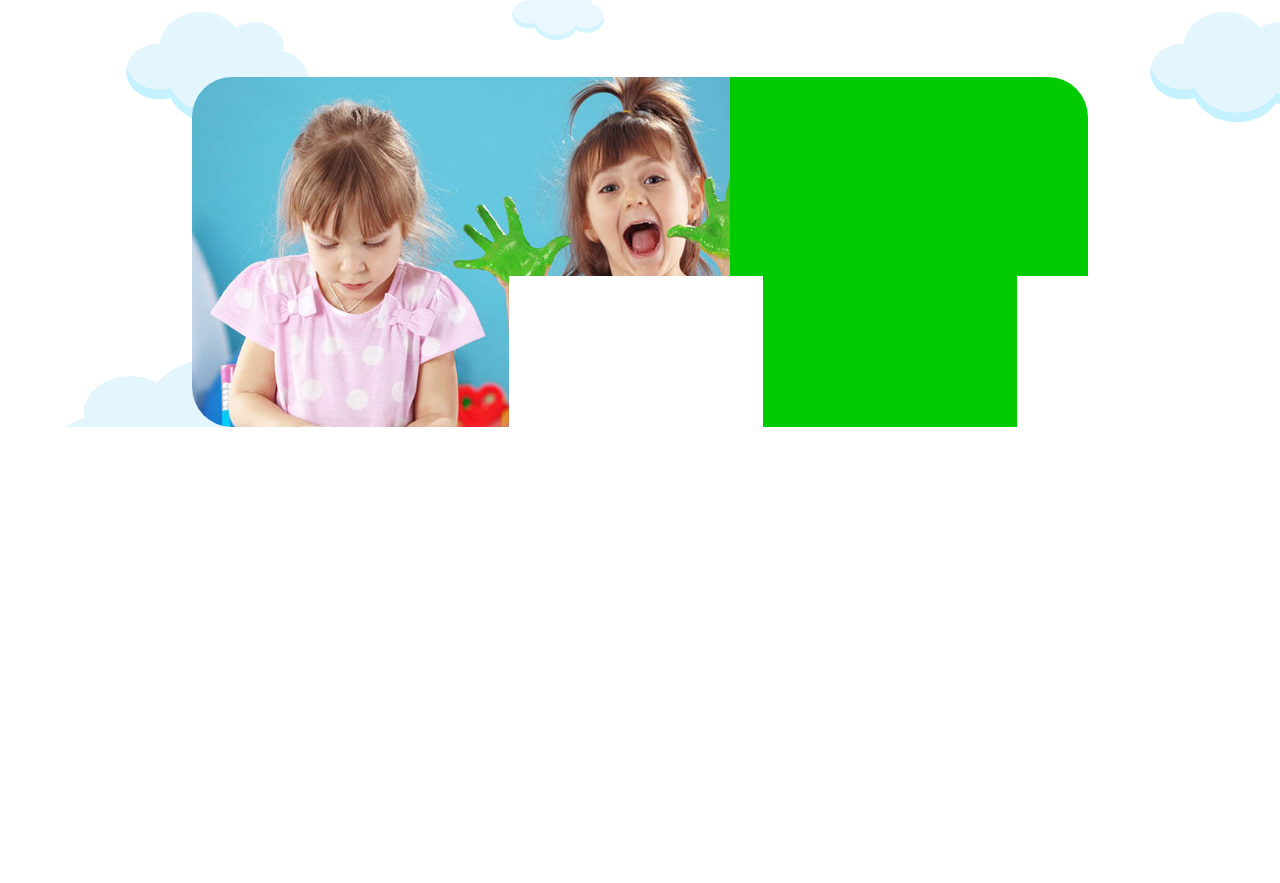
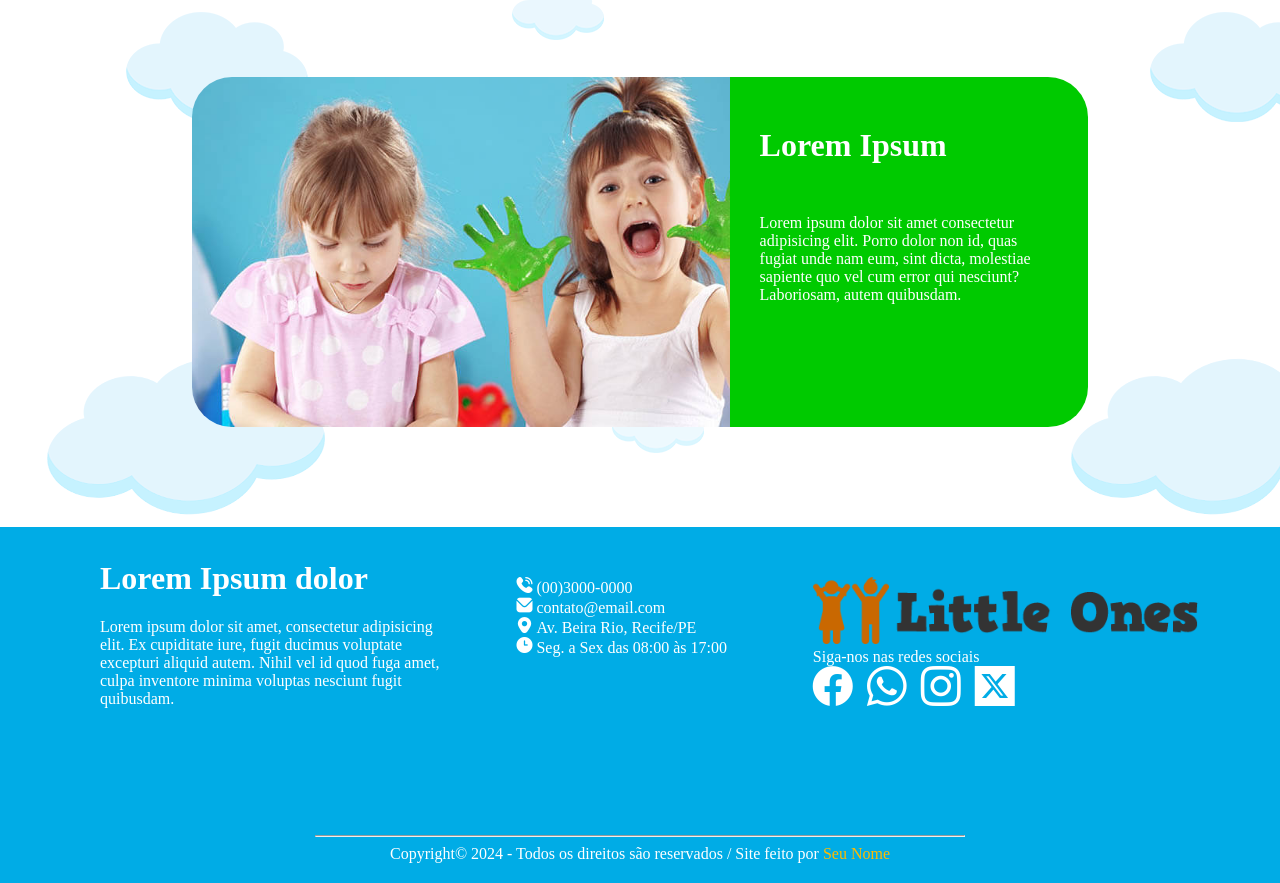
Before and after one commit to fabiooliveirabr/projeto_frontend_01, a plain HTML site: page index.html in a window 1280 px wide. Shown: the part 1249-2132 px from the top of the page. Before the commit the page ends 1676 px from the top, so only its background shows below. Drawn offline with nearby package versions, Linux system fonts and the light colour scheme; a web font is replaced by a local one.

Commit message:
Aula 25/09 finalizada

```diff
--- a/estilo.css
+++ b/estilo.css
@@ -1,4 +1,6 @@
 @import url('https://fonts.googleapis.com/css2?family=Marhey:wght@300..700&display=swap ');
+@import url('https://cdn-uicons.flaticon.com/2.5.0/uicons-solid-rounded/css/uicons-solid-rounded.css');
+@import url('https://cdn-uicons.flaticon.com/2.5.0/uicons-brands/css/uicons-brands.css');
 
 :root{
     --azul_claro: rgb(0, 172, 230);
@@ -116,4 +118,88 @@ body{
     background-color: var(--verde_limao);
     width: 40%;
     border-radius: 0px 40px 40px 0px;
+    color: var(--branco);
+    text-align: left;
 }
+#conteudo_secao_02 h1{
+    margin-top: 50px;
+    margin-left: 30px;
+    margin-right: 30px;
+}
+#conteudo_secao_02 p{
+    margin-top: 50px;
+    margin-left: 30px;
+    margin-right: 30px;
+}
+
+#rodape{
+    background-color: var(--azul_claro);
+    display: flex;
+    padding-left: 100px;
+    padding-right: 100px;
+    padding-top: 50px;
+    margin-top: 100px;
+    flex-wrap: wrap;
+    padding-bottom: 20px;
+}
+
+.conteudos_rodape{
+    width: 33%;
+    height: 250px;
+    color: var(--branco);
+    text-align: left;
+}
+
+.icones{
+    font-size: 40px;
+    margin-right: 10px;
+}
+
+#coluna3 img{
+    width: 400px;
+}
+
+#coluna2 i{
+    margin-left: 60px;
+}
+
+#coluna1 h1{
+    margin-top: -17px;
+}
+
+#copyright{
+    min-width: 100%;
+    color: var(--branco);
+}
+#copyright a{
+    color: var(--amarelo_canario);
+    text-decoration: none;
+}
+#menu_mobile_tablet{
+    background-color: red;
+    height: 70px;
+    display: none;
+    align-items: center;
+    justify-content: left;
+    padding-left: 30px;
+    font-size: 30px;
+    color: var(--branco);
+}
+/* Configuração para Smartphones */
+@media screen and (max-width: 480px){
+    #menu_mobile_tablet{
+        display: flex;
+    }
+    #menu_topo{
+        display: none;
+    }
+}
+/* Configuração para Tablets */
+@media screen and (min-width: 481px) and (max-width: 1024px){
+    #menu_mobile_tablet{
+        display: flex;
+    }
+    #menu_topo{
+        display: none;
+    }
+}
--- a/index.html
+++ b/index.html
@@ -8,6 +8,10 @@
 </head>
 <body>
     <div id="container">
+        <div id="menu_mobile_tablet">
+            <i class="fi fi-sr-menu-burger"></i>
+        </div>
+
         <div id="menu_topo">
             <img src="imagens/logomarca_branca.png" height="70">
             <div id="caixa_menus">
@@ -47,10 +51,37 @@
 
         <div id="secao_02">
             <div id="criancas_secao_02"></div>
-            <div id="conteudo_secao_02"></div>
-        </div><!-- Fim da seção 2 -->
+            <div id="conteudo_secao_02">
+                <h1>Lorem Ipsum</h1>
+                <p>Lorem ipsum dolor sit amet consectetur adipisicing elit. Porro dolor non id, quas fugiat unde nam eum, sint dicta, molestiae sapiente quo vel cum error qui nesciunt? Laboriosam, autem quibusdam.</p>
+            </div>
+        </div>   <!-- Fim da seção 2 -->
 
-
+        <div id="rodape">
+            <div id="coluna1" class="conteudos_rodape">
+                <h1>Lorem Ipsum dolor</h1>
+                <p>Lorem ipsum dolor sit amet, consectetur adipisicing elit. Ex cupiditate iure, fugit ducimus voluptate excepturi aliquid autem. Nihil vel id quod fuga amet, culpa inventore minima voluptas nesciunt fugit quibusdam.</p>
+            </div>
+            <div id="coluna2" class="conteudos_rodape">
+                <i class="fi fi-sr-phone-call"></i> (00)3000-0000 <br>
+                <i class="fi fi-sr-envelope"></i> contato@email.com <br>
+                <i class="fi fi-sr-marker"></i> Av. Beira Rio, Recife/PE <br>
+                <i class="fi fi-sr-clock-three"></i> Seg. a Sex das 08:00 às 17:00 <br>
+            </div>
+            <div id="coluna3" class="conteudos_rodape">
+                <img src="/imagens/logomarca_escura.png"> <br>
+                <span>Siga-nos nas redes sociais</span> <br>
+                <i class="fi fi-brands-facebook icones"></i>
+                <i class="fi fi-brands-whatsapp icones"></i>
+                <i class="fi fi-brands-instagram icones"></i>
+                <i class="fi fi-brands-twitter-alt-square icones"></i>
+            </div>
+            <div id="copyright">
+                <hr style="width: 60%;">
+                Copyright© 2024 - Todos os direitos são reservados /
+                Site feito por <a href="mailto:fulano@email.com">Seu Nome</a>
+            </div>
+        </div> <!-- Fim do rodape -->
 
     </div><!--Fim do container-->
 </body>
```
